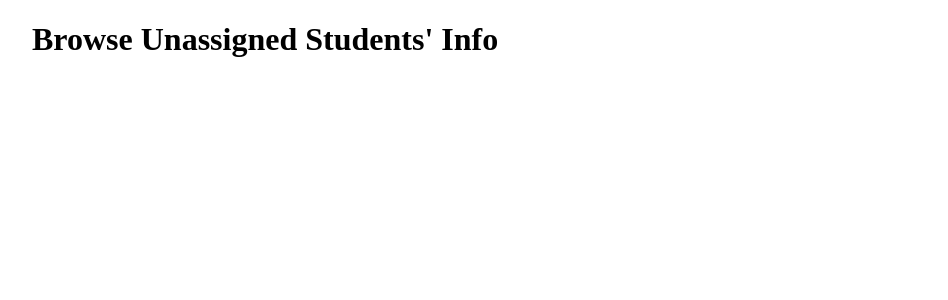
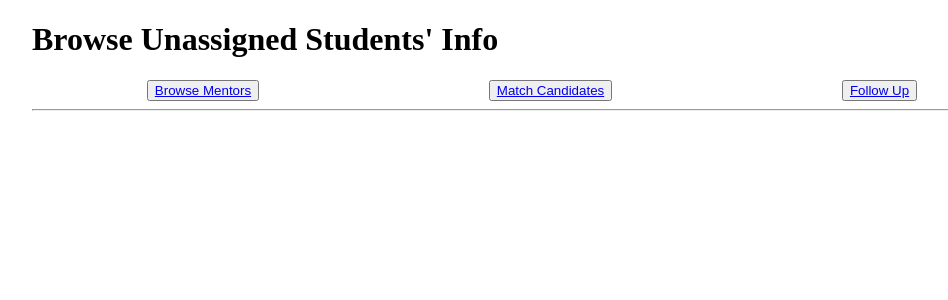
Before and after one commit to martin-martin/stayathome-mentorship, a Django app: page /browse/students in a window 1280 px wide. Shown: the top 300 px of the page, without its empty margins (108-1056 px from the left). Run offline with Django 3.2, Linux system fonts and the light colour scheme; the visitor is signed in with stand-in values (Sample User, id 1); data that the repository does not hold is empty.

Commit message:
Add links

```diff
--- a/match/templates/match/base.html
+++ b/match/templates/match/base.html
@@ -17,6 +17,10 @@
             background-color: red;
             color: white;
         }
+        .linklist {
+            display: flex;
+            justify-content: space-around;
+        }
     </style>
 </head>
 <body>
--- a/match/templates/match/browse_mentors.html
+++ b/match/templates/match/browse_mentors.html
@@ -3,6 +3,11 @@
 {% block content %}
 
 <h1>Browse Unassigned Mentors' Info</h1>
+<div class="linklist">
+    <button><a href="{% url 'browse_students' %}">Browse Students</a></button>
+    <button><a href="{% url 'match' %}">Match Candidates</a></button>
+</div>
+<hr>
 
 <ul>
     {% for mentor in mentors %}
--- a/match/templates/match/browse_students.html
+++ b/match/templates/match/browse_students.html
@@ -4,6 +4,12 @@
 
 <h1>Browse Unassigned Students' Info</h1>
 
+<div class="linklist">
+    <button><a href="{% url 'browse_mentors' %}">Browse Mentors</a></button>
+    <button><a href="{% url 'match' %}">Match Candidates</a></button>
+    <button><a href="{% url 'followup' %}">Follow Up</a></button>
+</div>
+<hr>
 <ul>
     {% for student in students %}
     <li class="person-info">
```
